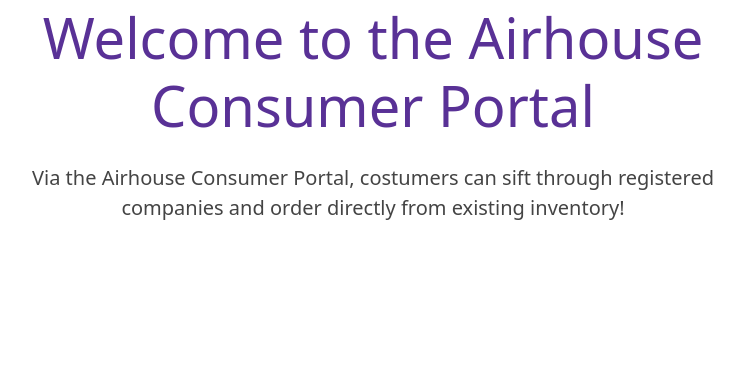
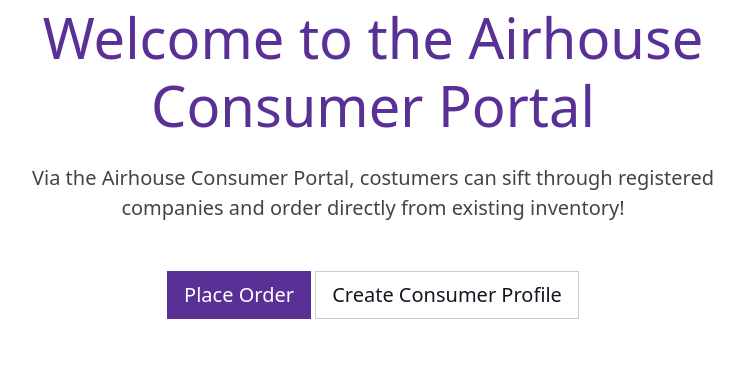
Before and after one commit to connorGA/Airhouse_Clone, a Django app: page /client/ in a window 1280 px wide. Shown: the part 170-541 px from the top of the page, without its empty margins (267-1011 px from the left). Run offline with Django 5.2, Linux system fonts and the light colour scheme.

Commit message:
adjust client side index buttons

```diff
--- a/client_side/templates/client/index.html
+++ b/client_side/templates/client/index.html
@@ -7,7 +7,8 @@
 			<h1 class="display-4 fw-light text-primary">Welcome to the Airhouse Consumer Portal</h1>
 			<p class="lead fw-light mt-4">Via the Airhouse Consumer Portal, costumers can sift through registered companies and order directly from existing inventory!</p>
 			<div class="mt-5">
-				<!-- <a href="{% url 'dashboard' %}" class="btn btn-lg btn-primary">Get Started Now!</a> -->
+				<a href="#" class="btn btn-lg btn-primary">Place Order</a>
+                <a href="#" class="btn btn-lg btn-secondary">Create Consumer Profile</a>
 			</div>
 		</div>
 	</div>
```
